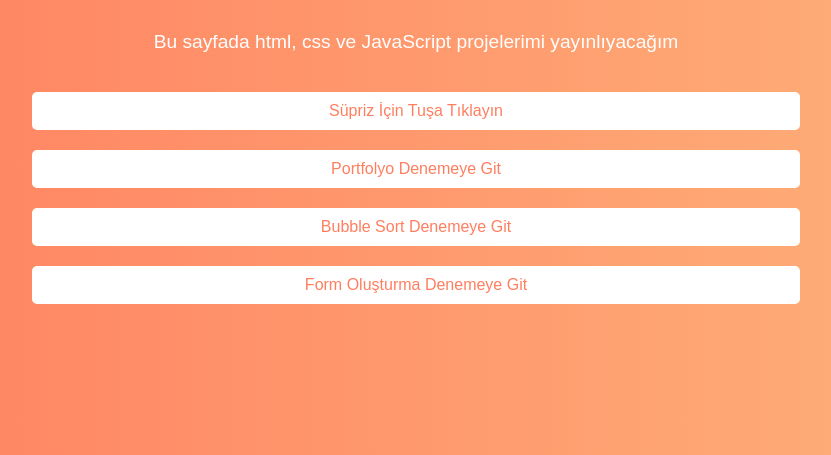
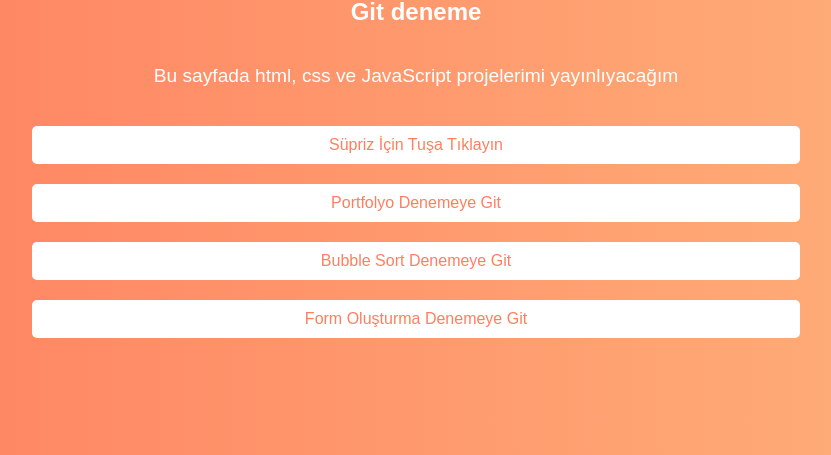
Before and after one commit to Xomamaximo/Xomamaximo.github.io, a plain HTML site: page index.html in a window 1280 px wide. Shown: the part 345-800 px from the top of the page, without its empty margins (224-1055 px from the left). Drawn offline with Linux system fonts and the light colour scheme.

Commit message:
git deneme

```diff
--- a/index.html
+++ b/index.html
@@ -9,6 +9,7 @@
 </head>
 <body>
     <h1>Siteme Hoş Geldiniz!</h1>
+    <h2>Git deneme</h2>
     <p>Bu sayfada html, css ve JavaScript projelerimi yayınlıyacağım</p>
     <button id="funButton">Süpriz İçin Tuşa Tıklayın</button>
     <p id="surpriseMessage" class="hidden">Süpriz! Gizli Mesajı Buldun! 🎉</p>
```
